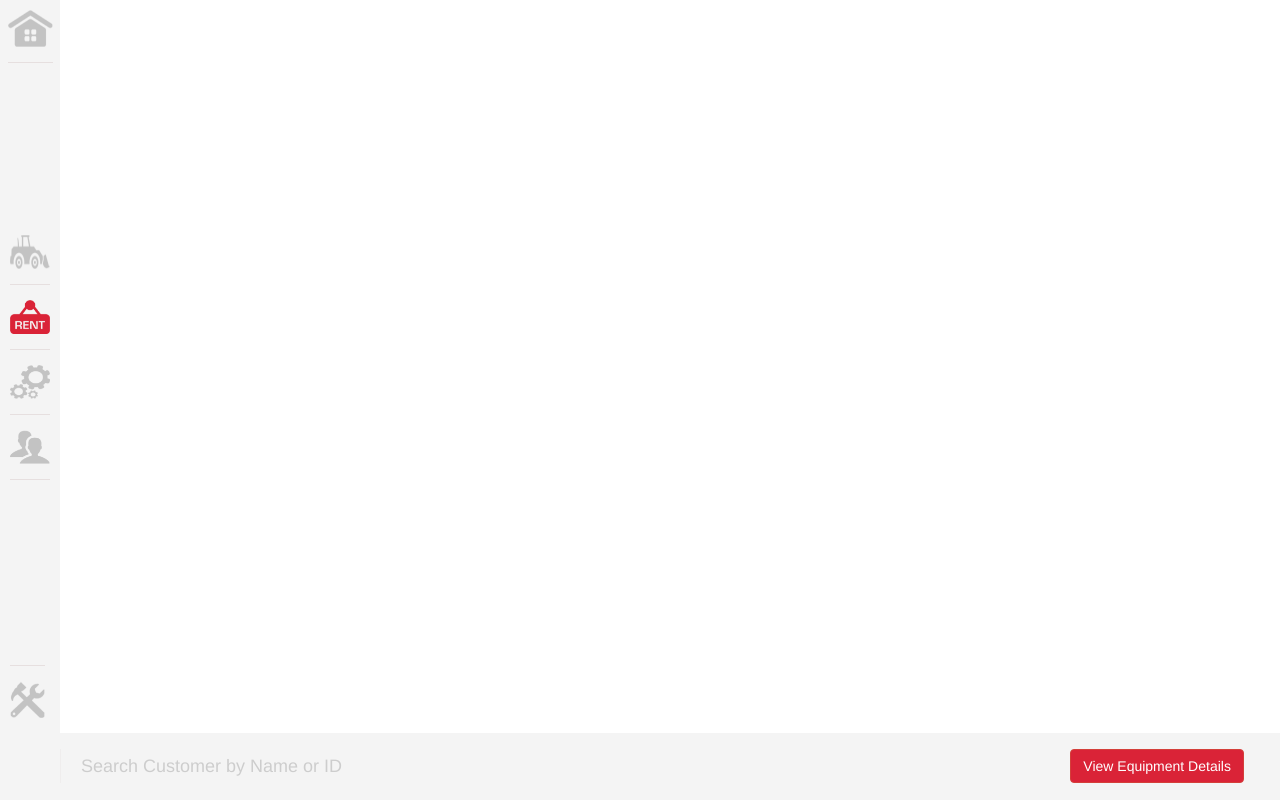
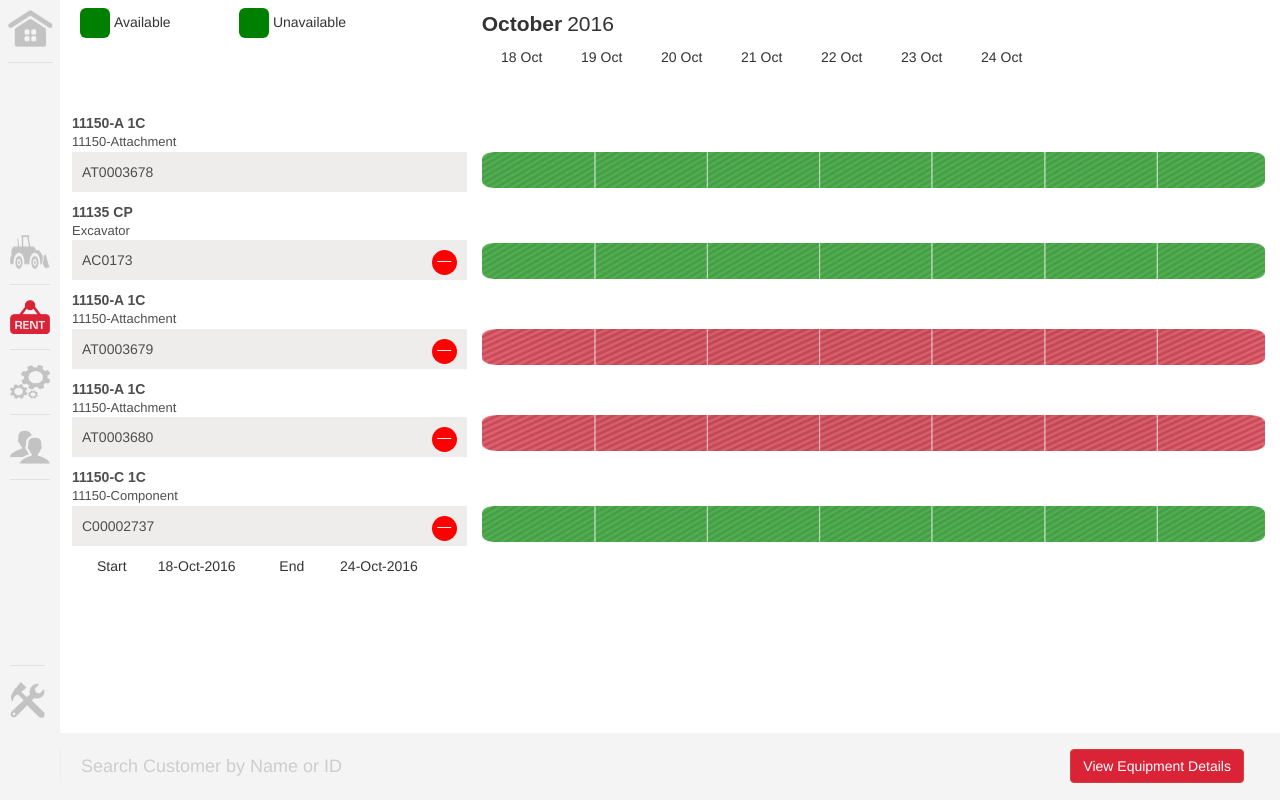
Before and after one commit to Nagendra-chary/Rental-Availability, a plain HTML site: page index.html in a window 1280 px wide. Drawn offline with Linux system fonts and the light colour scheme.

Commit message:
Added main content and popovers

```diff
--- a/css/main.css
+++ b/css/main.css
@@ -1,6 +1,8 @@
-html, body {
+html,
+body {
     height: 100%;
     width: 100%;
+    overflow: hidden;
 }
 .sidebar {
     width: 60px;
@@ -60,6 +62,7 @@ footer {
 .search_bar {
     margin-left: 60px;
     /* width: 30%; */
+
     padding: 0;
 }
 .search_bar input {
@@ -84,9 +87,146 @@ footer {
     text-align: right;
     width: 52%;
 }
-.btn-danger, .btn-danger:hover {
+.btn-danger,
+.btn-danger:hover {
     background-color: #da2337;
 }
 footer.row {
     margin: 0 !important;
+    position: fixed;
+    bottom: 0px;
 }
+/*  */
+
+.sidebox {
+    margin-left: 60px;
+    padding: 0;
+    overflow: hidden;
+}
+.left_container {
+    margin: 0;
+    padding: 0;
+}
+.greenbox {
+    width: 30px;
+    height: 30px;
+    background: green;
+    border-radius: 6px;
+}
+.left_container>.row {
+    margin: 0px;
+    padding-top: 8px;
+    padding-left: 20px;
+}
+.available {
+    padding-left: 4px;
+    padding-top: 4px;
+}
+.firstbox {
+    padding-top: 65px !important;
+    padding-left: 12px !important;
+}
+.coloredbox {
+    background: #eeedeb;
+    padding: 10px;
+    color: #4e4e4e;
+}
+.highlight {
+    font-size: 14px;
+    font-family: sans-serif;
+    font-weight: bold;
+    color: #4e4e4e;
+    padding-top: 10px;
+}
+.normal {
+    font-size: 13px;
+    color: #4e4e4e;
+}
+.right_container {
+    overflow: hidden;
+    height: 580px;
+}
+.monthtext {
+    padding-top: 9px;
+    font-size: 21px;
+    font-family: sans-serif;
+}
+.monthtext span {
+    font-weight: bold;
+    padding-right: 5px;
+}
+.monthcontainer {} .monthdays {
+    display: block;
+    width: 80px;
+    float: left;
+    text-align: center;
+    padding: 8px;
+}
+.greenblock {
+    background-image: url("../images/9.png");
+    min-height: 56px;
+    height: 56px;
+    width: 100%;
+    background-repeat: no-repeat;
+    margin-top: 35px;
+    background-size: 100%;
+}
+.redblock {
+    background-image: url("../images/8.png");
+    height: 56px;
+    width: 100%;
+    margin-top: 30px;
+    background-size: 100%;
+    background-repeat: no-repeat;
+}
+.monthimages {
+    position: relative;
+    padding-top: 78px;
+}
+.insbox {
+    background: red;
+    height: 25px;
+    width: 25px;
+    float: right;
+    color: #fff;
+    border-radius: 50%;
+    text-align: center;
+}
+.start {
+    padding: 10px;
+}
+.datelabel {
+    padding: 10px;
+}
+.bottombox {} .headingtext {
+    font-weight: bold;
+    height: 30px;
+    width: 120px;
+}
+.labeltext {} .tablebox {
+    position: relative;
+    float: left;
+    width: 100px;
+}
+.leftbottombox {
+    padding-right: 150px;
+    float: right;
+}
+.popover {
+    max-width: 600px !important;
+}
+.forscroll {
+    overflow-y: auto;
+    height: 560px;
+}
+.redtext {
+    color: #da2337;
+}
+.btnalignment {
+    margin-left: 15px;
+    margin-top: 30px;
+}
+.titleclass {
+    font-size: 17px;
+    font-weight: bold;
+}
--- a/index.html
+++ b/index.html
@@ -4,9 +4,8 @@
 	<meta charset="UTF-8">
 	<meta http-equiv="X-UA-Compatible" content="IE=edge">
     <meta name="viewport" content="width=device-width, initial-scale=1.0, maximum-scale=1.0, user-scalable=no" />
-    <!-- The above 3 meta tags *must* come first in the head; any other head content must come *after* these tags -->
 	<title>Rental Availability</title>
-	<!-- Bootstrap core CSS -->
+
     <link href="css/vendor/bootstrap.min.css" rel="stylesheet">
     <link href="css/main.css" rel="stylesheet">
 </head>
@@ -33,6 +32,90 @@
             <img src="images/6.png" alt="Home"/>
         </div>
     </div>
+	<!--  -->
+	<div class = 'container-fluid sidebox'>
+		<div class = 'col-md-4 col-sm-4 col-xs-4 col-lg-4 left_container'>
+		<div class = 'row'>
+			<div class = 'col-md-2 col-sm-2 greenbox'></div>
+			<div class = 'col-md-4 col-sm-4 available'>Available</div>
+			<div class = 'col-md-2 col-sm-2 greenbox'></div>
+			<div class = 'col-md-4 col-sm-4 available'>Unavailable</div>
+		</div>
+		<div class = 'row firstbox'>
+		<div class = 'highlight'>11150-A 1C</div>
+		<div class = 'normal'>11150-Attachment</div>
+		<div class = 'coloredbox' >AT0003678</div>
+
+		<div class = 'highlight'>11135 CP</div>
+		<div class = 'normal'>Excavator</div>
+		<div class = 'coloredbox' >AC0173<span class = 'insbox'>&mdash;</span></div>
+
+		<div class = 'highlight'>11150-A 1C</div>
+		<div class = 'normal'>11150-Attachment</div>
+		<div class = 'coloredbox' >AT0003679<span class = 'insbox'>&mdash;</span></div>
+
+		<div class = 'highlight'>11150-A 1C</div>
+		<div class = 'normal'>11150-Attachment</div>
+		<div class = 'coloredbox' >AT0003680<span class = 'insbox'>&mdash;</span></div>
+
+		<div class = 'highlight'>11150-C 1C</div>
+		<div class = 'normal'>11150-Component</div>
+		<div class = 'coloredbox' >C00002737<span class = 'insbox'>&mdash;</span></div>
+
+		<div class = 'col-md-12'>
+		<div class = 'col-md-2 start'>Start</div>
+		<div class = 'col-md-4 datelabel'>18-Oct-2016</div>
+		<div class = 'col-md-2 start'>End</div>
+		<div class = 'col-md-4 datelabel'>24-Oct-2016</div>
+		</div>
+
+		</div>
+		</div>
+		<div class = 'col-md-8 col-sm-8 col-xs-8  col-lg-8 right_container'>
+		<div class = 'forscroll'>
+			<div class = 'monthtext'><span>October</span>2016</div>
+			<div class = 'monthcontainer'>
+			<div class = 'monthdays'>18 Oct</div>
+			<div class = 'monthdays'>19 Oct</div>
+			<div class = 'monthdays'>20 Oct</div>
+			<div class = 'monthdays'>21 Oct</div>
+			<div class = 'monthdays'>22 Oct</div>
+			<div class = 'monthdays'>23 Oct</div>
+			<div class = 'monthdays'>24 Oct</div>
+			</div>
+			<div class = 'monthimages'>
+			<div class = 'greenblock'></div>
+			<div class = 'greenblock'></div>
+			<div class = 'redblock' data-toggle="popover" ></div>
+			<div class = 'redblock'></div>
+			<div class = 'greenblock'></div>
+			</div>
+			<div class = 'bottombox'>
+			<button class = 'col-md-4 col-sm-4 col-xs-4 btn btn-danger'>Change</button>
+			<div class = 'col-md-8 col-sm-8 col-xs-8 leftbottombox'>
+			<div class = 'col-md-3 col-sm-3 col-xs-3 tablebox'>
+				<div class = 'headingtext'>Rate Basis</div>
+				<div class = 'labeltext'></div>
+				<div class = 'labeltext'>Daily</div>
+				<div class = 'labeltext'>Weekly</div>
+				<div class = 'labeltext'>Monthly</div>
+			</div>
+
+			<div class = 'col-md-3 col-sm-3 col-xs-3 tablebox'>
+				<div class = 'headingtext'>Rental Rate</div>
+				<div class = 'labeltext'></div>
+				<div class = 'labeltext'>0</div>
+				<div class = 'labeltext'>0</div>
+				<div class = 'labeltext'>0</div>
+			</div>
+			</div>
+			</div>
+		</div>
+		</div>
+	</div>
+
+
+
     <footer class="row">
         <div class="footer_content">
             <div class="col-md-5 col-sm-5 search_bar">
--- a/js/app.js
+++ b/js/app.js
@@ -1,5 +1,5 @@
-/*Added by Sairam Rugada*/
 $(document).ready(function(){
+	$('[data-toggle="popover"]').popover({title: "<div class = 'titleclass'>Kimi Raikkonen</div>", content: "<div>Contact: USP000045</div><div>Start Date: 14-Apr-2014</div><div class = 'redtext'>End Date: 09-Jan-2020</div><div><button class = 'btn btn-danger btnalignment'>Customer Details</button><button class = 'btn btn-danger btnalignment'>Contact Details</button></div>", html: true, placement: "top"});
 	var window_height = window.innerHeight;
 	var footer_height = Number($('footer').css('height').split('px')[0]); //67
 	var sidebar_height = window_height - footer_height;
```
Lines whose indentation alone changed are shown as unchanged.
